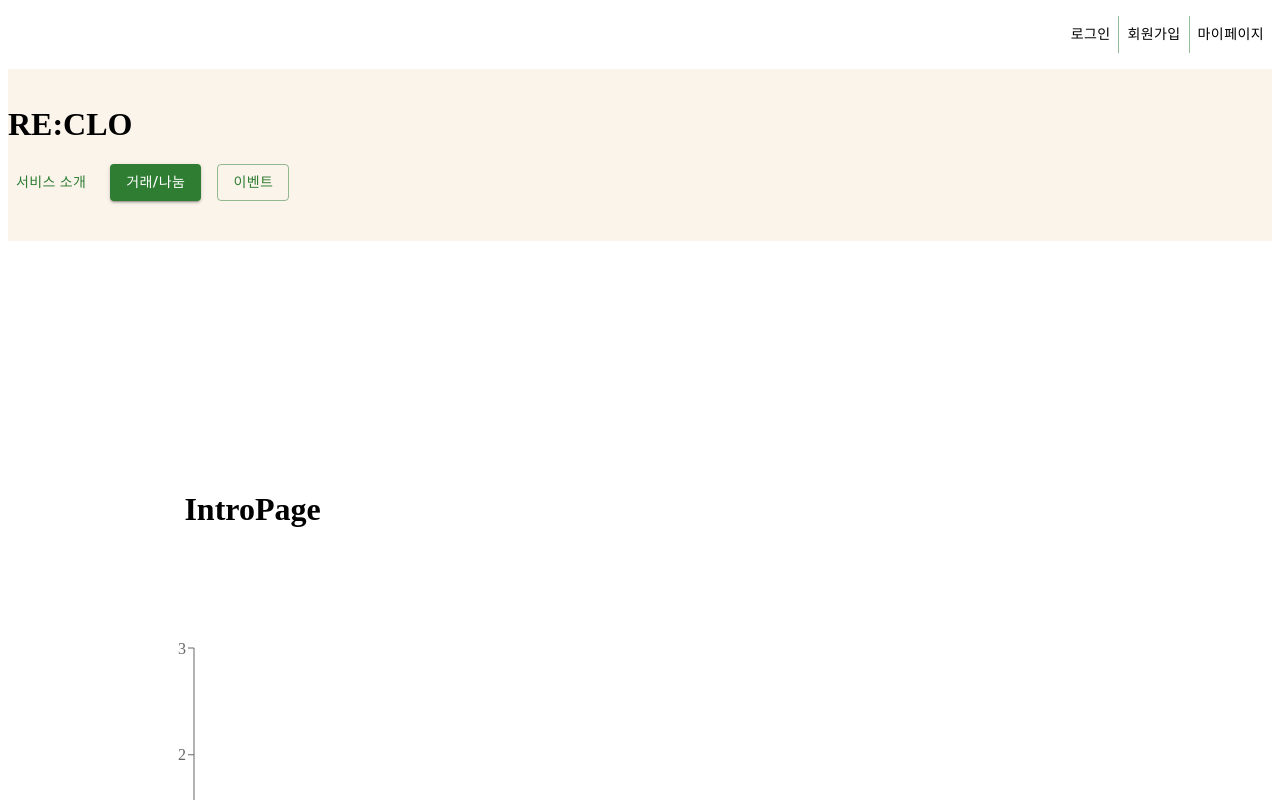
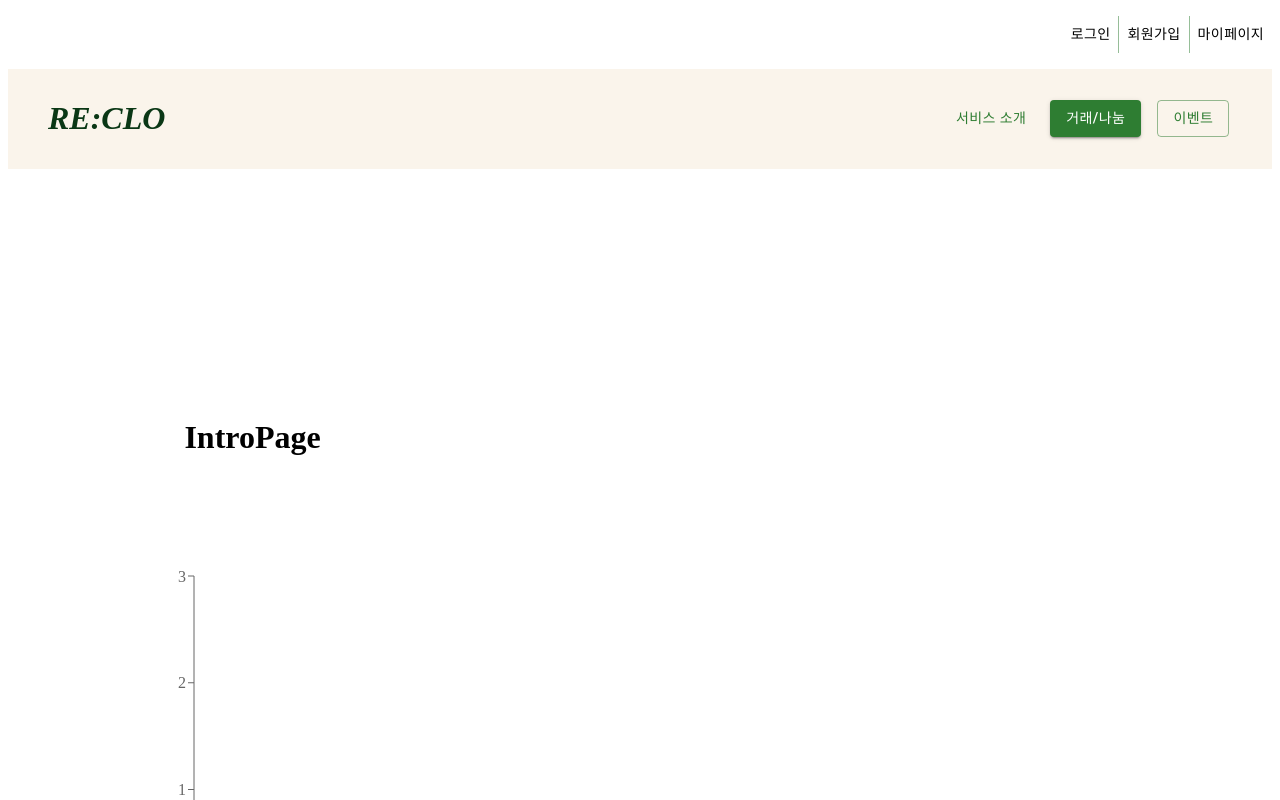
Before and after one commit to Water-punch/Reclo, a React (Vite) app in the folder front/: page /intro in a window 1280 px wide. Shown: the top 800 px of the page. Built offline with nearby package versions, Linux system fonts and the light colour scheme.

Commit message:
Design: Navbar도 추가

```diff
--- a/front/src/components/common/NavBar.jsx
+++ b/front/src/components/common/NavBar.jsx
@@ -2,6 +2,7 @@ import { useNavigate } from "react-router-dom";
 import * as React from "react";
 import Stack from "@mui/material/Stack";
 import Button from "@mui/material/Button";
+import "../../styles/NavBar.css";
 
 const NavBar = () => {
   const navigate = useNavigate();
@@ -17,7 +18,12 @@ const NavBar = () => {
       >
         RE:CLO
       </h1>
-      <Stack spacing={2} direction="row" sx={{ marginBottom: "3vh" }}>
+      <Stack
+        id="button_group"
+        spacing={2}
+        direction="row"
+        sx={{ marginBottom: "0vh" }}
+      >
         <Button
           variant="text"
           color="success"
--- a/front/src/components/pages/Home/IntroPage.jsx
+++ b/front/src/components/pages/Home/IntroPage.jsx
@@ -96,7 +96,6 @@ const IntroPage = () => {
           height="315"
           src="https://www.youtube.com/embed/aopyc8cAFzQ?si=NKrPQUY-jBxDLK89&amp;start=0"
           title="YouTube video player"
-          frameborder="0"
           allow="accelerometer; autoplay; clipboard-write; encrypted-media; gyroscope; picture-in-picture; web-share"
           allowfullscreen
         ></iframe>
--- /dev/null
+++ b/front/src/styles/NavBar.css
@@ -0,0 +1,14 @@
+.navbar {
+  display: flex;
+  height: 100px;
+  align-items: center;
+}
+.navbar h1 {
+  margin-left: 40px;
+  font-style: italic;
+  color: rgb(10, 55, 21);
+}
+
+.navbar #button_group {
+  margin-right: 100px;
+}
```
